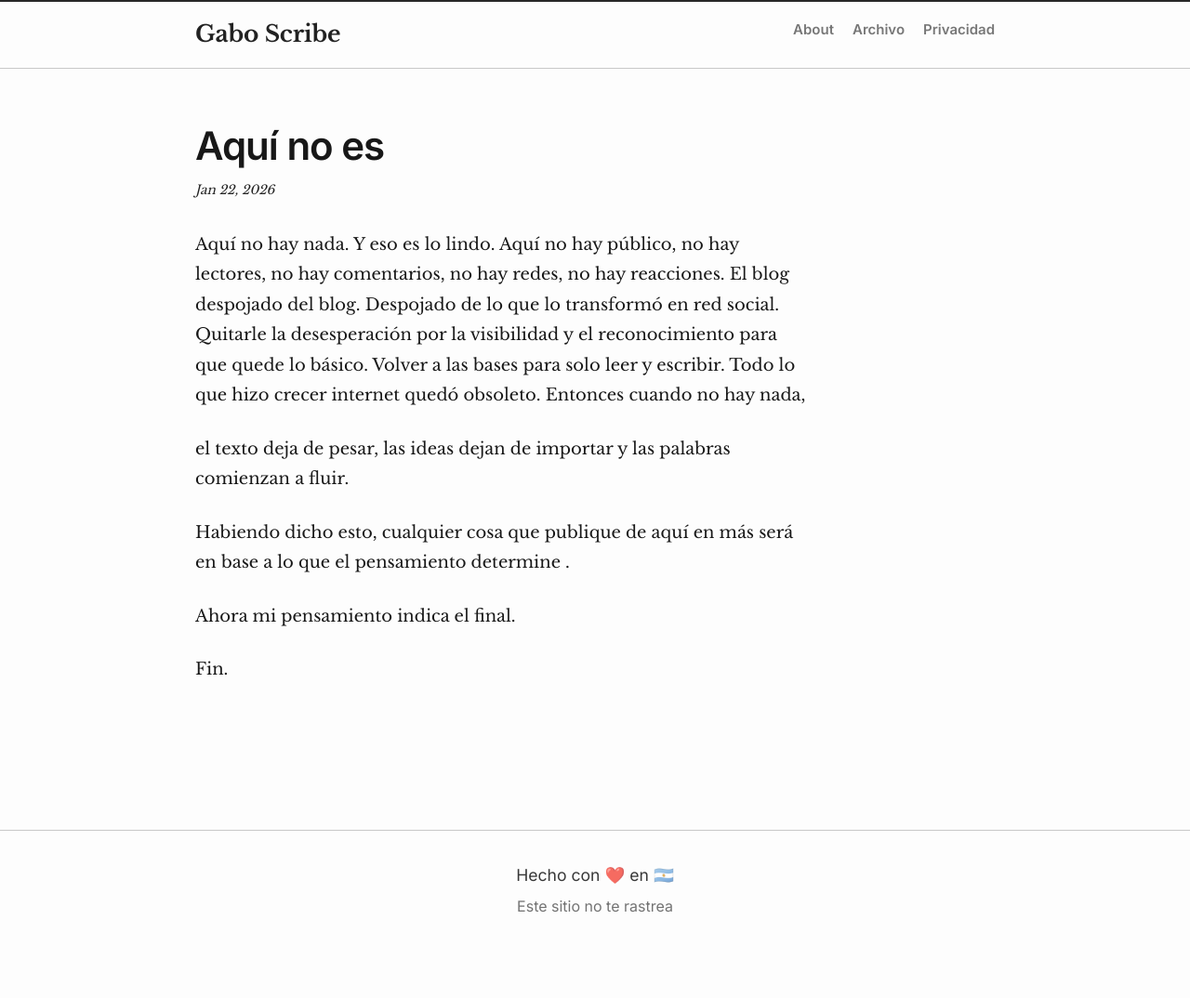
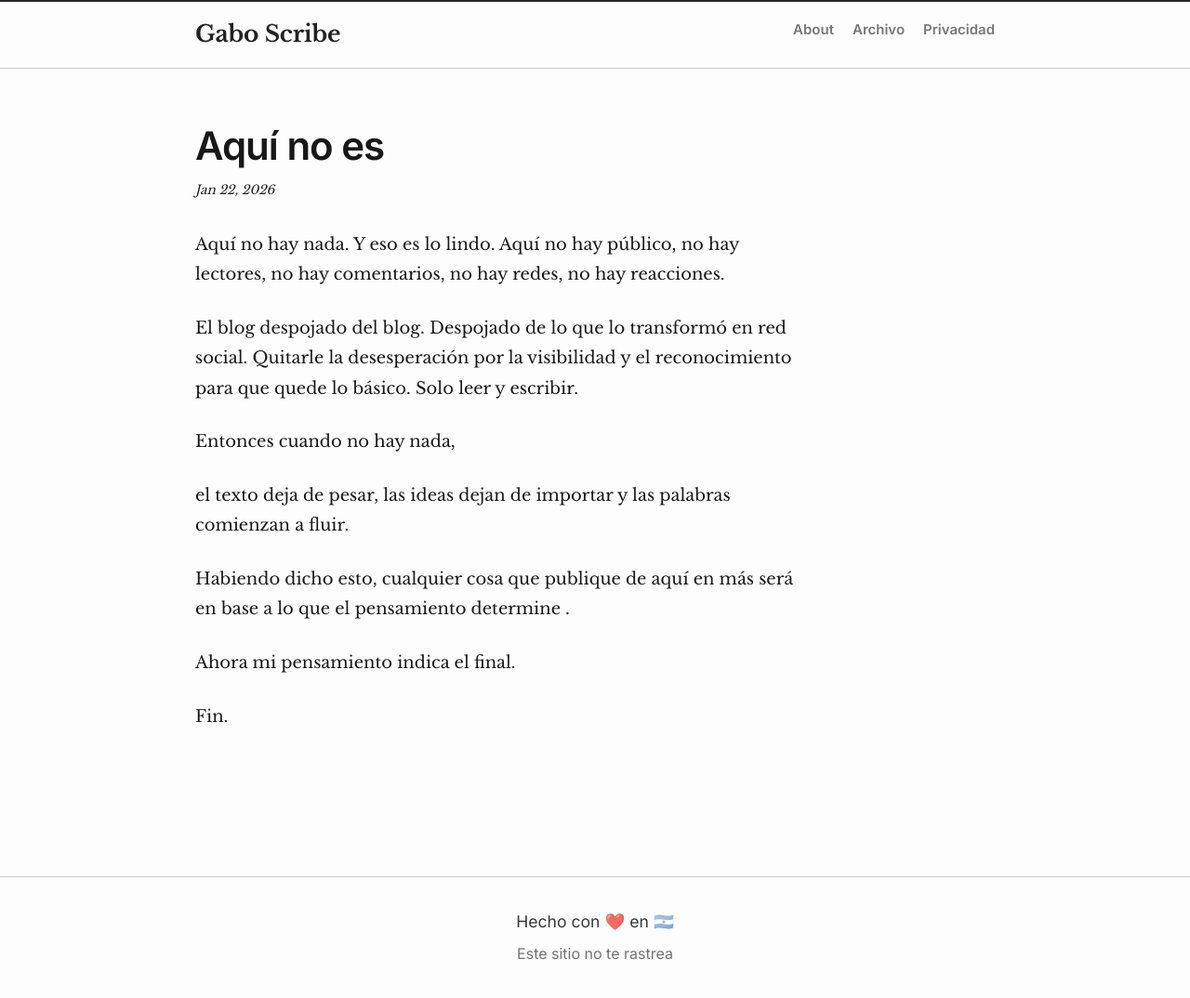
Before and after one commit to gsplay/blog, a Jekyll site: the page built from _posts/2026-01-22-aqui-no-es.markdown, in a window 1280 px wide. Shown: the whole page at 93% size. Built offline with Jekyll 4.4.1, drawn with Linux system fonts in a browser that asks for light colours; before the commit the page ends 1024 px from its top, so only the background shows below that.

Commit message:
detalles

```diff
--- a/_posts/2026-01-22-aqui-no-es.markdown
+++ b/_posts/2026-01-22-aqui-no-es.markdown
@@ -5,8 +5,11 @@ date:   2026-01-22 12:50:00 -0300
 categories: blog
 ---
 Aquí no hay nada. Y eso es lo lindo. Aquí no hay público, no hay lectores, no hay comentarios, no hay redes, no hay reacciones.
-El blog despojado del blog. Despojado de lo que lo transformó en red social. Quitarle la desesperación por la visibilidad y el reconocimiento para que quede lo básico.
-Volver a las bases para solo leer y escribir. Todo lo que hizo crecer internet quedó obsoleto.
+
+El blog despojado del blog. Despojado de lo que lo transformó en red social.
+Quitarle la desesperación por la visibilidad y el reconocimiento para que quede lo básico.
+Solo leer y escribir.
+
 Entonces cuando no hay nada,
 
 el texto deja de pesar,
```
